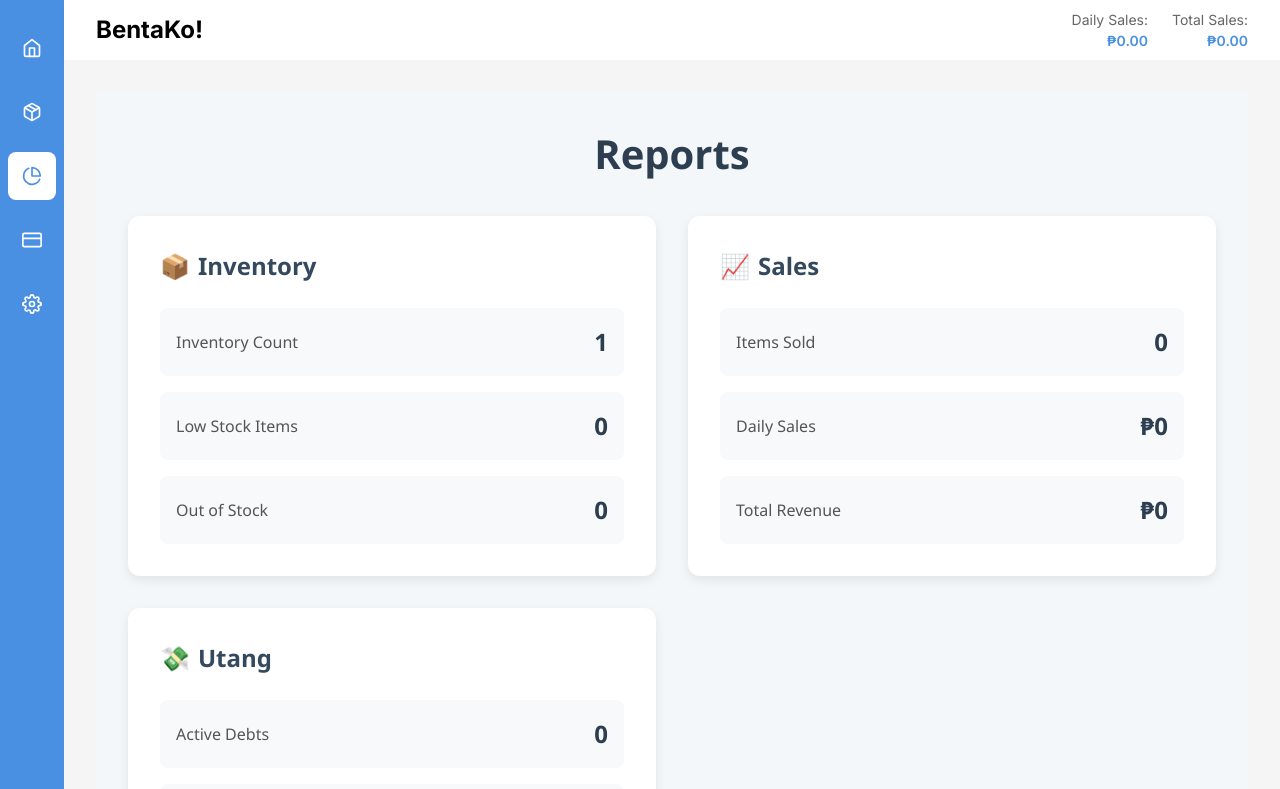
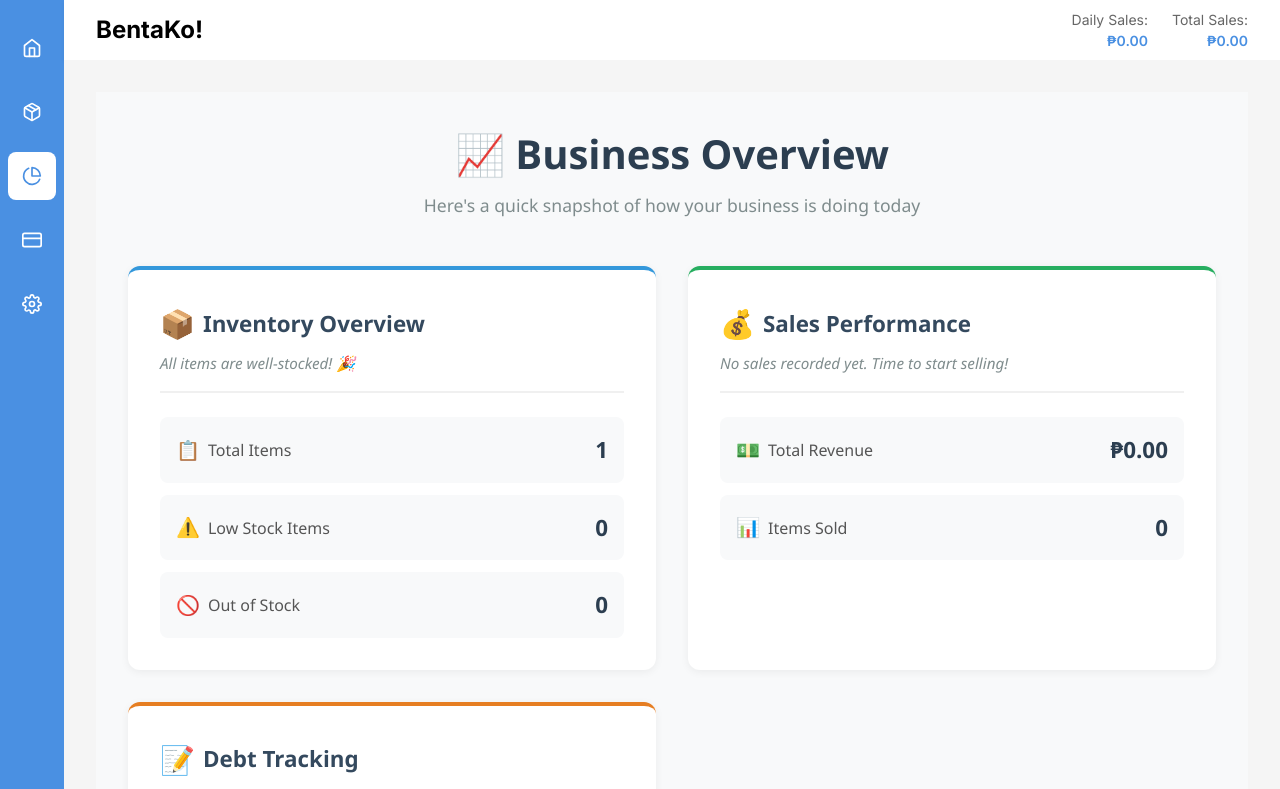
Before and after one commit to Ravsalt/BentaKo, a React (Vite) app: page /reports in a window 1280 px wide. Shown: the top 789 px of the page. Built offline with nearby package versions, Linux system fonts and the light colour scheme.

Commit message:
fix: resolve TypeScript errors and remove unused highlight property in Reports

```diff
--- a/src/pages/Reports.tsx
+++ b/src/pages/Reports.tsx
@@ -5,11 +5,12 @@ import { useSalesList } from "../hooks/useSales";
 
 // Error component for displaying error states
 const ErrorIndicator = ({ message }: { message: string }) => (
-  <span style={{ color: '#ef4444', display: 'flex', alignItems: 'center', gap: '4px' }}>
+  <span style={{ color: '#ef4444', display: 'flex', alignItems: 'center', gap: '4px', fontSize: '0.9rem' }}>
     <span>⚠️</span>
     <span>{message}</span>
   </span>
 );
+
 
 const Spinner = () => (
   <svg
@@ -40,6 +41,36 @@ const Spinner = () => (
   </svg>
 );
 
+// Helper function to get insights
+const getInventoryInsight = (_total: number, lowStock: number, outOfStock: number) => {
+  if (outOfStock > 0) {
+    return `${outOfStock} ${outOfStock === 1 ? 'item needs' : 'items need'} restocking urgently`;
+  }
+  if (lowStock > 0) {
+    return `${lowStock} ${lowStock === 1 ? 'item is' : 'items are'} running low`;
+  }
+  return "All items are well-stocked! 🎉";
+};
+
+const getSalesInsight = (revenue: number, itemsSold: number) => {
+  if (revenue === 0) {
+    return "No sales recorded yet. Time to start selling!";
+  }
+  const avgPrice = revenue / itemsSold;
+  return `Average sale value: ₱${avgPrice.toFixed(2)}`;
+};
+
+const getDebtsInsight = (active: number, totalDue: number) => {
+  if (active === 0) {
+    return "All caught up! No outstanding debts 🎊";
+  }
+  if (totalDue > 0) {
+    const avgDebt = totalDue / active;
+    return `Average debt: ₱${avgDebt.toFixed(2)}`;
+  }
+  return `${active} ${active === 1 ? 'debt' : 'debts'} to follow up on`;
+};
+
 export default function Reports() {
   const {
     data: inventoryItems,
@@ -65,13 +96,9 @@ export default function Reports() {
     error: salesError
   } = useSalesList();
 
-  // Memoized out of stock count
   const outOfStockCount = React.useMemo(() => {
     if (!inventoryItems) return 0;
-    console.log('Inventory items:', inventoryItems); // Debug log
-    const outOfStock = inventoryItems.filter(item => item.stock <= 0);
-    console.log('Out of stock items:', outOfStock); // Debug log
-    return outOfStock.length;
+    return inventoryItems.filter(item => item.stock <= 0).length;
   }, [inventoryItems]);
 
   const activeDebts = debts?.filter((debt) => debt.status !== "Paid");
@@ -80,75 +107,92 @@ export default function Reports() {
   const totalRevenue = sales?.reduce((acc, item) => acc + (item.price * item.quantity), 0) ?? 0;
   const itemsSoldCount = sales?.reduce((acc, item) => acc + item.quantity, 0) ?? 0;
 
-  // Display error if any
-  const error = inventoryError || lowStockError || debtsError || salesError;
-
-  if (error) {
-    console.error('Error in Reports component:', error);
-  }
-
   const reportsData = [
     {
-      category: "Inventory",
+      category: "Inventory Overview",
       icon: "📦",
+      color: "#3498db",
+      insight: getInventoryInsight(
+        inventoryItems?.length ?? 0,
+        lowStockItems?.length ?? 0,
+        outOfStockCount
+      ),
       summary: [
         {
-          label: "Inventory Count",
+          label: "Total Items",
           value: inventoryItems?.length ?? 0,
           isLoading: isLoadingInventory,
+          error: inventoryError ? "Error loading inventory" : undefined,
+          icon: "📋",
         },
         {
           label: "Low Stock Items",
           value: lowStockItems?.length ?? 0,
           isLoading: isLoadingLowStock,
+          error: lowStockError ? "Error loading low stock items" : undefined,
+          icon: "⚠️",
+          highlight: (lowStockItems?.length ?? 0) > 0,
         },
         {
           label: "Out of Stock",
           value: outOfStockCount,
           isLoading: isLoadingInventory,
           error: inventoryError ? "Error loading inventory" : undefined,
+          icon: "🚫",
+          highlight: outOfStockCount > 0,
         },
       ],
     },
     {
-      category: "Sales",
-      icon: "📈",
+      category: "Sales Performance",
+      icon: "💰",
+      color: "#27ae60",
+      insight: getSalesInsight(totalRevenue, itemsSoldCount),
       summary: [
+        {
+          label: "Total Revenue",
+          value: `₱${totalRevenue.toLocaleString(undefined, { minimumFractionDigits: 2, maximumFractionDigits: 2 })}`,
+          isLoading: isLoadingSales,
+          error: salesError ? "Error loading sales data" : undefined,
+          icon: "💵",
+        },
         {
           label: "Items Sold",
           value: itemsSoldCount,
           isLoading: isLoadingSales,
-        },
-        {
-          label: "Daily Sales",
-          value: `₱${sales?.reduce((acc, item) => acc + (item.price * item.quantity), 0)?.toLocaleString()}`,
-          isLoading: isLoadingSales,
-        },
-        {
-          label: "Total Revenue",
-          value: `₱${totalRevenue.toLocaleString()}`,
-          isLoading: isLoadingSales,
+          error: salesError ? "Error loading sales data" : undefined,
+          icon: "📊",
         },
       ],
     },
     {
-      category: "Utang",
-      icon: "💸",
+      category: "Debt Tracking",
+      icon: "📝",
+      color: "#e67e22",
+      insight: getDebtsInsight(activeDebts?.length ?? 0, totalAmountDue),
       summary: [
         {
           label: "Active Debts",
           value: activeDebts?.length ?? 0,
           isLoading: isLoadingDebts,
+          error: debtsError ? "Error loading debts" : undefined,
+          icon: "⏳",
+          highlight: (activeDebts?.length ?? 0) > 0,
         },
         {
           label: "Paid Off",
           value: paidDebts?.length ?? 0,
           isLoading: isLoadingDebts,
+          error: debtsError ? "Error loading debts" : undefined,
+          icon: "✅",
         },
         {
           label: "Total Amount Due",
-          value: `₱${totalAmountDue.toLocaleString()}`,
+          value: `₱${totalAmountDue.toLocaleString(undefined, { minimumFractionDigits: 2, maximumFractionDigits: 2 })}`,
           isLoading: isLoadingDebts,
+          error: debtsError ? "Error loading debts" : undefined,
+          icon: "💳",
+          highlight: totalAmountDue > 0,
         },
       ],
     },
@@ -156,18 +200,33 @@ export default function Reports() {
 
   return (
     <div style={pageContainer}>
-      <h1 style={pageTitle}>Reports</h1>
+      <div style={headerSection}>
+        <h1 style={pageTitle}>📈 Business Overview</h1>
+        <p style={subtitle}>Here's a quick snapshot of how your business is doing today</p>
+      </div>
+
       <div style={reportsGrid}>
         {reportsData.map((report) => (
-          <div key={report.category} style={card}>
-            <h2 style={sectionTitle}>
-              <span style={{ marginRight: "0.5rem" }}>{report.icon}</span>
-              {report.category}
-            </h2>
+          <div key={report.category} style={{...card, borderTop: `4px solid ${report.color}`}}>
+            <div style={cardHeader}>
+              <h2 style={sectionTitle}>
+                <span style={{ marginRight: "0.5rem", fontSize: "1.75rem" }}>{report.icon}</span>
+                {report.category}
+              </h2>
+              <p style={insightText}>{report.insight}</p>
+            </div>
+
             <div style={summaryContainer}>
               {report.summary.map((item) => (
-                <div key={item.label} style={summaryItem}>
-                  <span style={summaryLabel}>{item.label}</span>
+                <div
+                  key={item.label}
+                  style={{
+                    ...summaryItem                  }}
+                >
+                  <div style={labelContainer}>
+                    <span style={itemIcon}>{item.icon}</span>
+                    <span style={summaryLabel}>{item.label}</span>
+                  </div>
                   <span style={summaryValue}>
                     {item.isLoading ? (
                       <Spinner />
@@ -183,57 +242,83 @@ export default function Reports() {
           </div>
         ))}
       </div>
+
+      <div style={footerNote}>
+        <p style={footerText}>
+          💡 <strong>Tip:</strong> Check your inventory regularly to avoid stockouts,
+          and follow up on active debts to maintain healthy cash flow!
+        </p>
+      </div>
     </div>
   );
 }
 
-const metricValueStyle: React.CSSProperties = {
-    fontSize: "1.5rem",
-    fontWeight: "bold",
-    color: "#2c3e50",
-  };
-
 const pageContainer: React.CSSProperties = {
   padding: "2rem",
   fontFamily: "'Segoe UI', 'Roboto', 'Helvetica Neue', sans-serif",
-  backgroundColor: "#f4f7f9",
+  backgroundColor: "#f8f9fa",
   minHeight: "100vh",
+};
+
+const headerSection: React.CSSProperties = {
+  textAlign: "center",
+  marginBottom: "3rem",
 };
 
 const pageTitle: React.CSSProperties = {
   fontSize: "2.5rem",
-  fontWeight: "bold",
+  fontWeight: "700",
   color: "#2c3e50",
-  marginBottom: "2rem",
-  textAlign: "center",
+  marginBottom: "0.5rem",
+};
+
+const subtitle: React.CSSProperties = {
+  fontSize: "1.1rem",
+  color: "#7f8c8d",
+  fontWeight: "400",
 };
 
 const reportsGrid: React.CSSProperties = {
   display: "grid",
   gridTemplateColumns: "repeat(auto-fit, minmax(350px, 1fr))",
   gap: "2rem",
+  marginBottom: "2rem",
 };
 
 const card: React.CSSProperties = {
   backgroundColor: "#ffffff",
   borderRadius: "12px",
   padding: "2rem",
-  boxShadow: "0 4px 12px rgba(0, 0, 0, 0.08)",
+  boxShadow: "0 2px 8px rgba(0, 0, 0, 0.06)",
+  transition: "transform 0.2s ease, box-shadow 0.2s ease",
+};
+
+const cardHeader: React.CSSProperties = {
+  marginBottom: "1.5rem",
+  paddingBottom: "1rem",
+  borderBottom: "2px solid #f0f0f0",
 };
 
 const sectionTitle: React.CSSProperties = {
-  fontSize: "1.5rem",
-  fontWeight: 600,
+  fontSize: "1.4rem",
+  fontWeight: "600",
   color: "#34495e",
-  marginBottom: "1.5rem",
+  marginBottom: "0.5rem",
   display: "flex",
   alignItems: "center",
+};
+
+const insightText: React.CSSProperties = {
+  fontSize: "0.95rem",
+  color: "#7f8c8d",
+  fontStyle: "italic",
+  marginTop: "0.5rem",
 };
 
 const summaryContainer: React.CSSProperties = {
   display: "flex",
   flexDirection: "column",
-  gap: "1rem",
+  gap: "0.75rem",
 };
 
 const summaryItem: React.CSSProperties = {
@@ -243,15 +328,43 @@ const summaryItem: React.CSSProperties = {
   padding: "1rem",
   backgroundColor: "#f8f9fa",
   borderRadius: "8px",
+  transition: "background-color 0.2s ease",
+};
+
+
+const labelContainer: React.CSSProperties = {
+  display: "flex",
+  alignItems: "center",
+  gap: "0.5rem",
+};
+
+const itemIcon: React.CSSProperties = {
+  fontSize: "1.2rem",
 };
 
 const summaryLabel: React.CSSProperties = {
   fontSize: "1rem",
   color: "#555",
+  fontWeight: "500",
 };
 
 const summaryValue: React.CSSProperties = {
-  fontSize: "1.5rem",
-  fontWeight: "bold",
+  fontSize: "1.4rem",
+  fontWeight: "700",
   color: "#2c3e50",
 };
+
+const footerNote: React.CSSProperties = {
+  marginTop: "2rem",
+  padding: "1.5rem",
+  backgroundColor: "#e8f4f8",
+  borderRadius: "8px",
+  borderLeft: "4px solid #3498db",
+};
+
+const footerText: React.CSSProperties = {
+  fontSize: "0.95rem",
+  color: "#34495e",
+  margin: "0",
+  lineHeight: "1.6",
+};
```
